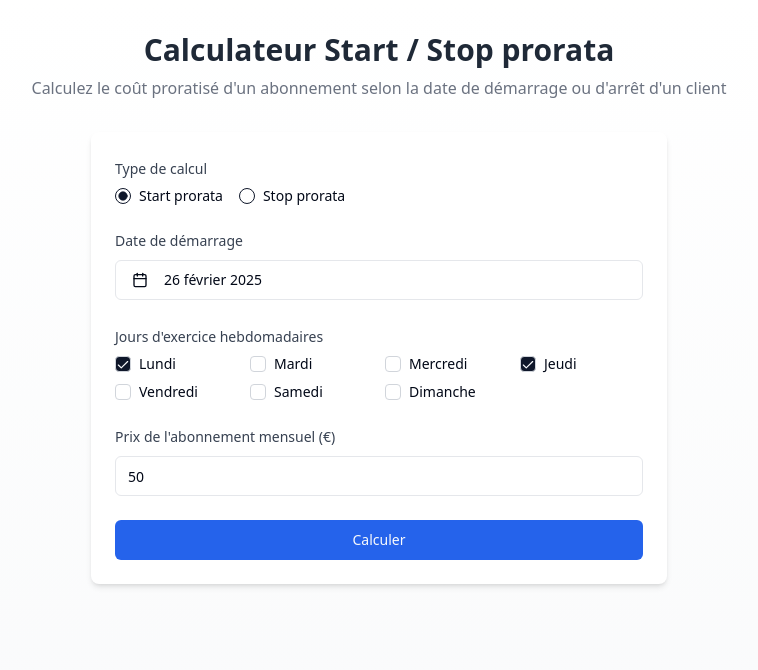
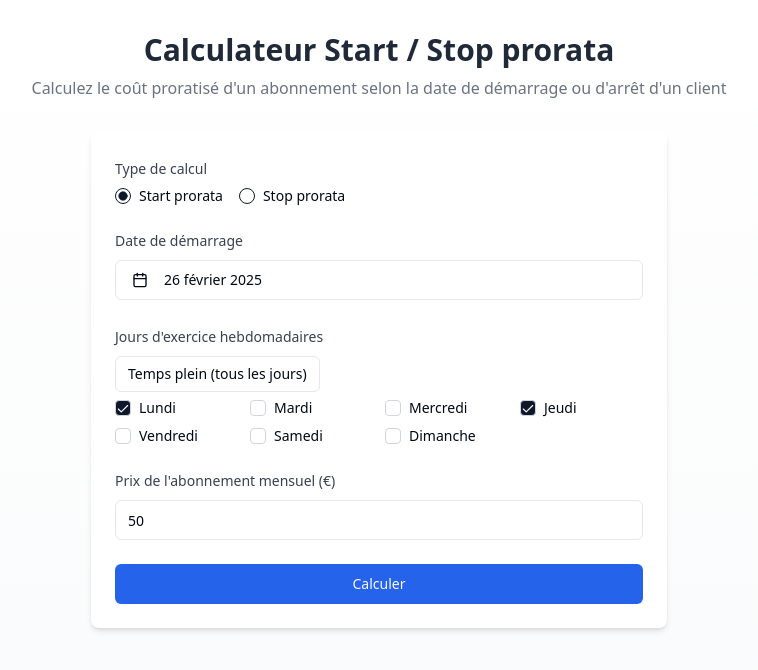
Before and after one commit to ViaSanaTech/prorata-calculator, a React (Vite) app: page / in a window 1280 px wide. Shown: the top 670 px of the page, without its empty margins (261-1019 px from the left). Built offline with nearby package versions, Linux system fonts and the light colour scheme.

Commit message:
Add "Full Time" option to weekly exercise days
Adds a new option to the weekly exercise days selection, allowing users to select all days of the week ("Full Time").

```diff
--- a/src/pages/Index.tsx
+++ b/src/pages/Index.tsx
@@ -41,6 +41,11 @@ const Index = () => {
         ? current.filter((id) => id !== dayId)
         : [...current, dayId]
     );
+  };
+
+  const selectAllDays = () => {
+    // Sélectionner tous les jours (0-6, dimanche-samedi)
+    setSelectedDays([0, 1, 2, 3, 4, 5, 6]);
   };
 
   const calculateExerciseDays = () => {
@@ -184,6 +189,16 @@ const Index = () => {
           {/* Jours d'exercice */}
           <div className="space-y-2">
             <Label className="text-gray-700">Jours d'exercice hebdomadaires</Label>
+            <div className="mb-3">
+              <Button
+                variant="outline"
+                size="sm"
+                onClick={selectAllDays}
+                className="text-sm border-gray-200 hover:bg-blue-50 hover:text-blue-600"
+              >
+                Temps plein (tous les jours)
+              </Button>
+            </div>
             <div className="grid grid-cols-2 sm:grid-cols-3 md:grid-cols-4 gap-3">
               {daysOfWeek.map((day) => (
                 <div key={day.id} className="flex items-center space-x-2">
```
